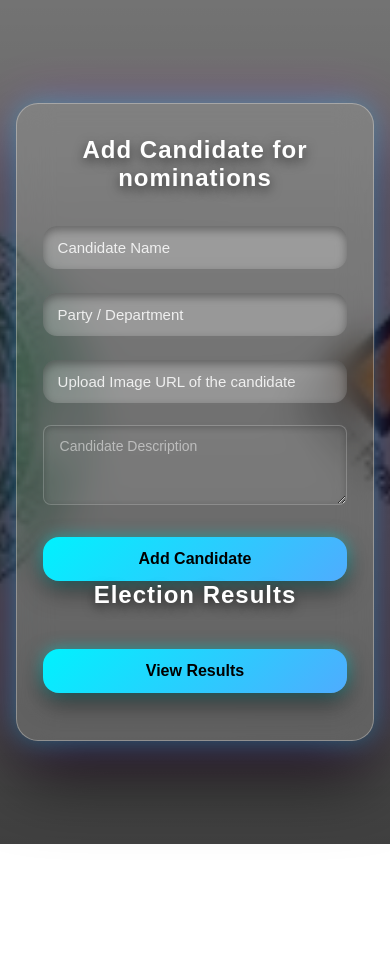
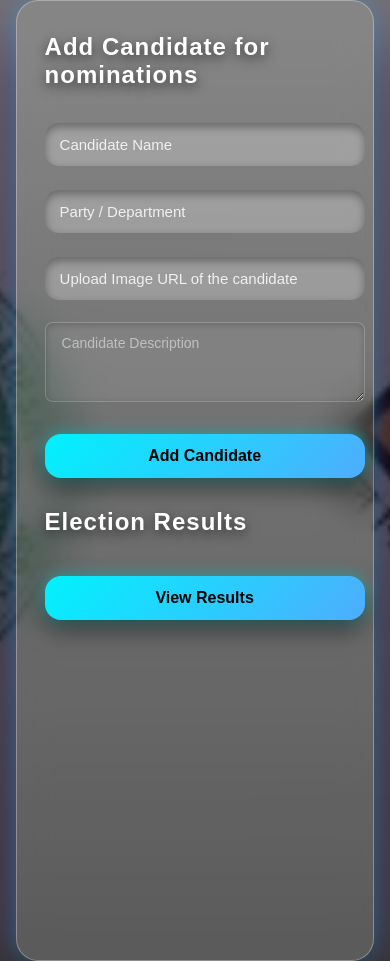
Before and after one commit to yagna-2345/Online_voting_platform, a website: page admin.html in a window 390 px wide. Before the commit the page ends 844 px from the top, so only its background shows below. Drawn offline with Linux system fonts and the light colour scheme.

Commit message:
Update style.css

```diff
--- a/style.css
+++ b/style.css
@@ -1,4 +1,3 @@
-
 * {
   margin: 0;
   padding: 0;
@@ -23,23 +22,27 @@ body {
   justify-content: center;
 
   color: #fff;
-  overflow: hidden;
+  overflow-x: hidden;
+  overflow-y: auto;
   animation: fadeIn 1s ease-in-out;
 }
 
 
 .container {
-  width: 380px;
-  padding: 32px 26px;
+  display: flex;
+  flex-wrap: wrap;
+  align-items: flex-start;
+  justify-content: center;
+  gap: 30px;
+  width: min(100%, 1100px);
+  padding: 32px 28px;
   border-radius: 22px;
-
 
   background: rgba(255, 255, 255, 0.14);
   backdrop-filter: blur(18px);
   -webkit-backdrop-filter: blur(18px);
 
   border: 1px solid rgba(255, 255, 255, 0.3);
-
 
   box-shadow:
     0 0 25px rgba(0, 255, 255, 0.25),
@@ -49,6 +52,37 @@ body {
   animation: glowPulse 4s infinite ease-in-out;
   transition: box-shadow 0.4s ease;
   z-index: 1;
+}
+
+.panel {
+  flex: 1 1 420px;
+  min-width: 320px;
+}
+
+.panel h2 {
+  text-align: left;
+  margin-bottom: 22px;
+}
+
+.panel-results {
+  display: flex;
+  flex-direction: column;
+  justify-content: flex-start;
+}
+
+#results {
+  margin-top: 18px;
+}
+
+@media (max-width: 900px) {
+  .container {
+    flex-direction: column;
+    align-items: stretch;
+  }
+
+  .panel {
+    width: 100%;
+  }
 }
 
 
@@ -210,9 +244,14 @@ a:hover {
   background: rgba(255,255,255,0.18);
   padding: 15px;
   border-radius: 16px;
-  margin-bottom: 15px;
   text-align: center;
   box-shadow: 0 0 15px rgba(0,255,255,0.4);
+  transition: transform 0.3s ease, box-shadow 0.3s ease;
+}
+
+.candidate-card:hover {
+  transform: translateY(-5px);
+  box-shadow: 0 0 25px rgba(0,255,255,0.6);
 }
 
 .candidate-card img {
```
